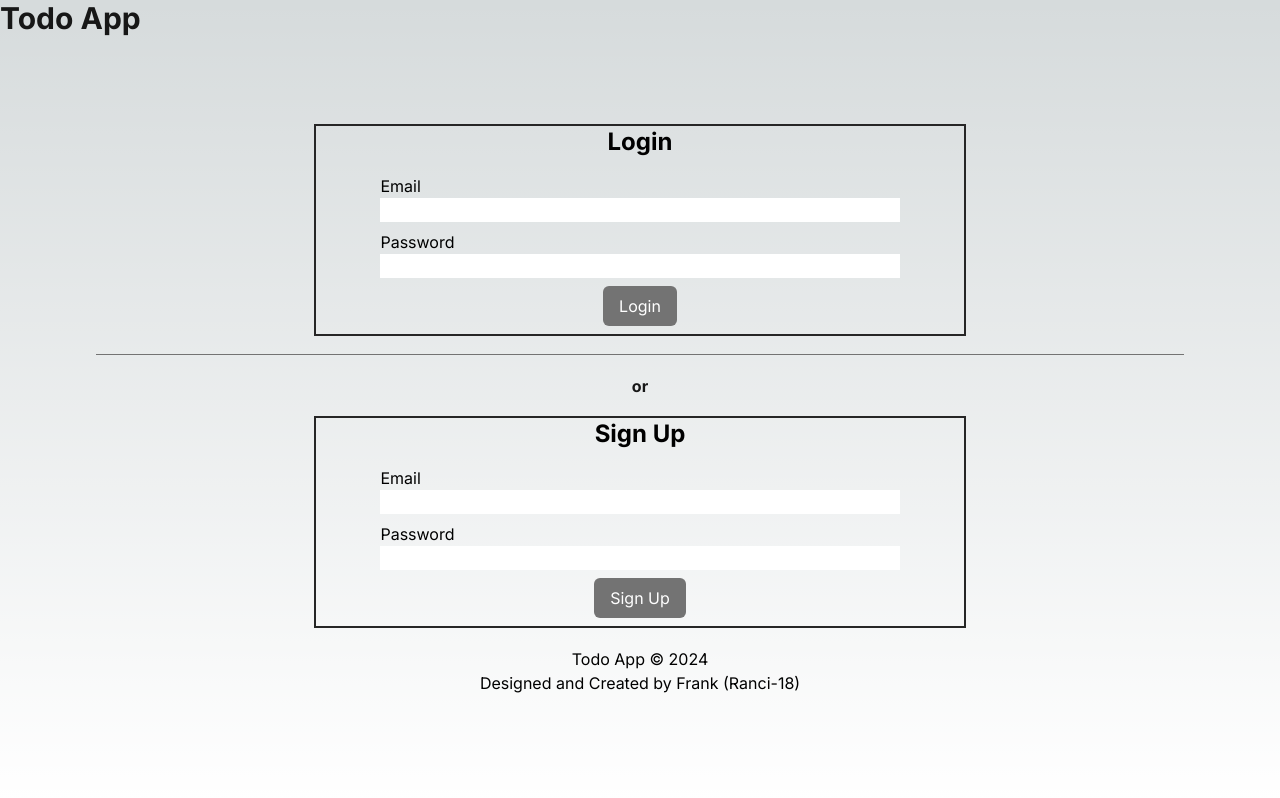
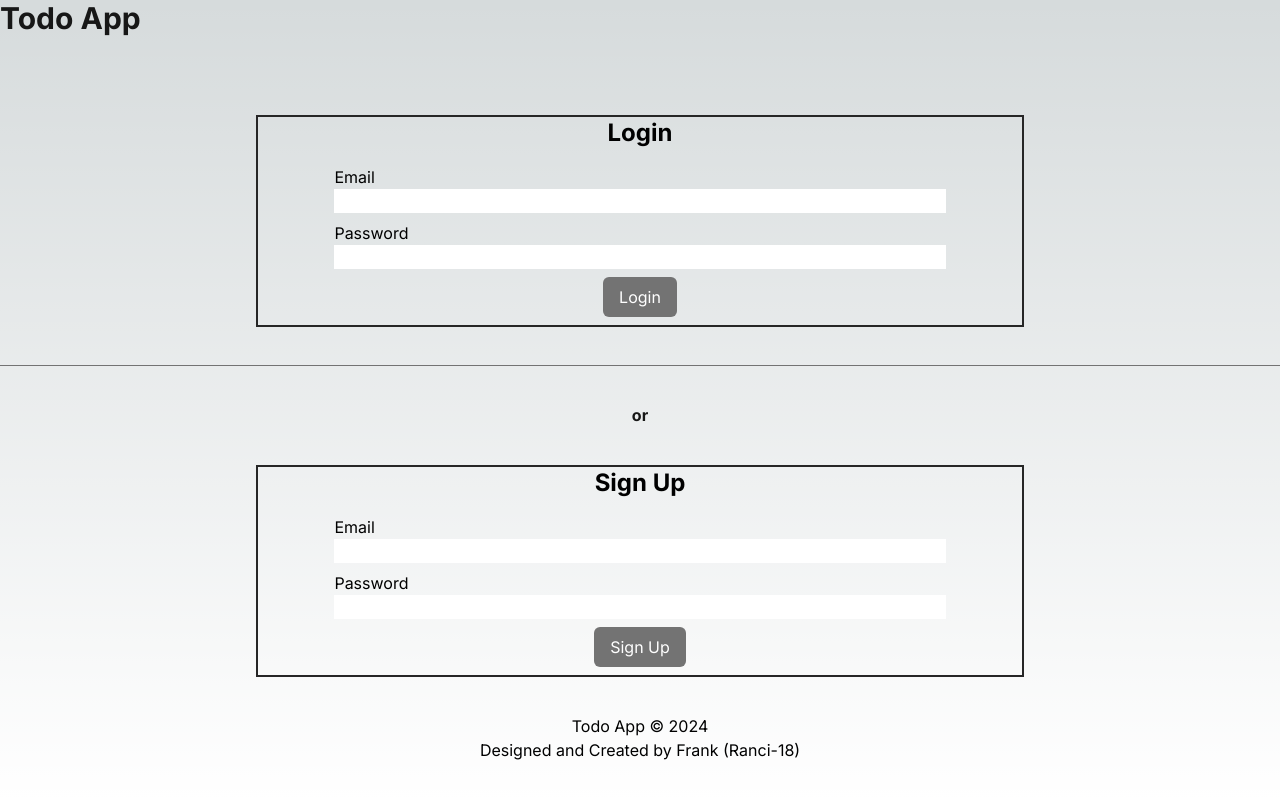
Before and after one commit to Ranci-18/todoApp, a Next.js app: page / in a window 1280 px wide. Built offline with nearby package versions, Linux system fonts and the light colour scheme.

Commit message:
app works - just a few more changes for final touches,final touches

```diff
--- a/src/app/page.js
+++ b/src/app/page.js
@@ -17,7 +17,7 @@ export default function Home() {
     setUserLoggedIn(false);
   }
   return (
-    <main className="flex min-h-screen flex-col items-center justify-around p-24">
+    <main className="w-full flex min-h-screen flex-col items-center justify-evenly">
       <Header loggedIn={userLoggedIn} loggingOut={userLoggedOutHandler} />
       {
         userLoggedIn ? (
--- a/src/components/Header.js
+++ b/src/components/Header.js
@@ -3,7 +3,7 @@ import Navbar from './Navbar';
 
 export default function Header({loggedIn, loggingOut}) {
   return (
-    <header>
+    <header className='mb-10'>
       <Navbar loggedIn={loggedIn} loggingOut={loggingOut} />
     </header>
   )
```
